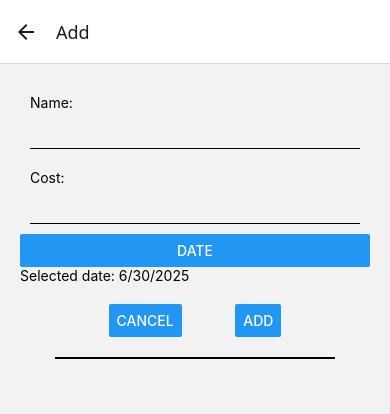
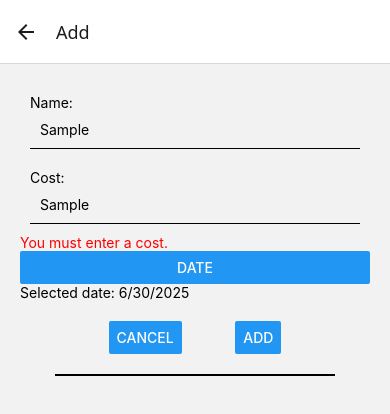
Before and after one commit to RafaYebenes/RPG_World, a React Native app in the folder ExpenseTracker/: screen /ManageExpenses in a window 390 px wide. Both pictures are taken after typing "Sample", "Sample" into the empty fields and a click on the button "ADD". Shown: the top 414 px of the page. Built offline with nearby package versions, Linux system fonts and the light colour scheme.

Commit message:
added basic form validation, changed inputs value to placeholder to it can be edited and navigates back when submits

```diff
--- a/ExpenseTracker/components/Input.tsx
+++ b/ExpenseTracker/components/Input.tsx
@@ -5,12 +5,12 @@ export default function Input({
   label,
   keyboardType,
   onChange,
-  value,
+  placeholder,
 }: {
   label: string;
   keyboardType: keyboardType;
   onChange: (value: string) => void;
-  value: string;
+  placeholder: string;
 }) {
   return (
     <View style={styles.container}>
@@ -19,7 +19,7 @@ export default function Input({
         style={styles.input}
         onChangeText={(value) => onChange(value)}
         keyboardType={keyboardType}
-        value={value}
+        placeholder={placeholder}
       ></TextInput>
     </View>
   );
--- a/ExpenseTracker/components/ManageExpensesForm.tsx
+++ b/ExpenseTracker/components/ManageExpensesForm.tsx
@@ -23,6 +23,7 @@ export default function ManageExpensesForm({
   const initDate = expense ? expense.date : new Date();
   const [date, setDate] = useState<Date>(initDate);
   const [cost, setCost] = useState<number>();
+  const [submited, setSubmited] = useState<boolean>(false);
 
   const onChange = (
     event: DateTimePickerEvent,
@@ -46,20 +47,23 @@ export default function ManageExpensesForm({
           label="Name:"
           keyboardType="default"
           onChange={(value) => setName(value)}
-          value={expense ? expense.name : ""}
+          placeholder={expense ? expense.name : ""}
         ></Input>
+        {!name && submited && (
+          <Text style={styles.error}>You must enter a name.</Text>
+        )}
         <Input
           label="Cost:"
           keyboardType="number-pad"
           onChange={(value) => setCost(+value)}
-          value={expense ? "" + expense.cost : ""}
+          placeholder={expense ? "" + expense.cost : ""}
         ></Input>
+        {!cost && submited && (
+          <Text style={styles.error}>You must enter a cost.</Text>
+        )}
         <View>
           <Button onPress={showDatePicker} title={"Date"}></Button>
-          <Text>
-            Selected date:{" "}
-            {date.toLocaleString().split(',')[0]}
-          </Text>
+          <Text>Selected date: {date.toLocaleString().split(",")[0]}</Text>
         </View>
       </View>
       <View style={styles.containerButtons}>
@@ -69,7 +73,10 @@ export default function ManageExpensesForm({
         <View>
           <Button
             title={expense ? "Update" : "Add"}
-            onPress={() => onSubmit(name, date, cost)}
+            onPress={() => {
+              setSubmited(true);
+              if (name && date && cost) onSubmit(name, date, cost);
+            }}
           ></Button>
         </View>
       </View>
@@ -113,4 +120,7 @@ const styles = StyleSheet.create({
   trashIcon: {
     margin: 10,
   },
+  error: {
+    color: "red",
+  },
 });
--- a/ExpenseTracker/screens/ManageExpenses.tsx
+++ b/ExpenseTracker/screens/ManageExpenses.tsx
@@ -44,14 +44,15 @@ export default function ManageExpenses({ route }: ManageExpensesProps) {
 
         expenseCtx.updateExpense(updatedExpense);
       }
+      navigation.goBack();
     } else {
       //TODO Show an error or smth
     }
   }
 
-  function deleteHandler(expenseId:number) {
+  function deleteHandler(expenseId: number) {
     if (expenseId) expenseCtx.deleteExpense(expenseId);
-
+    navigation.goBack();
   }
 
   return (
```
